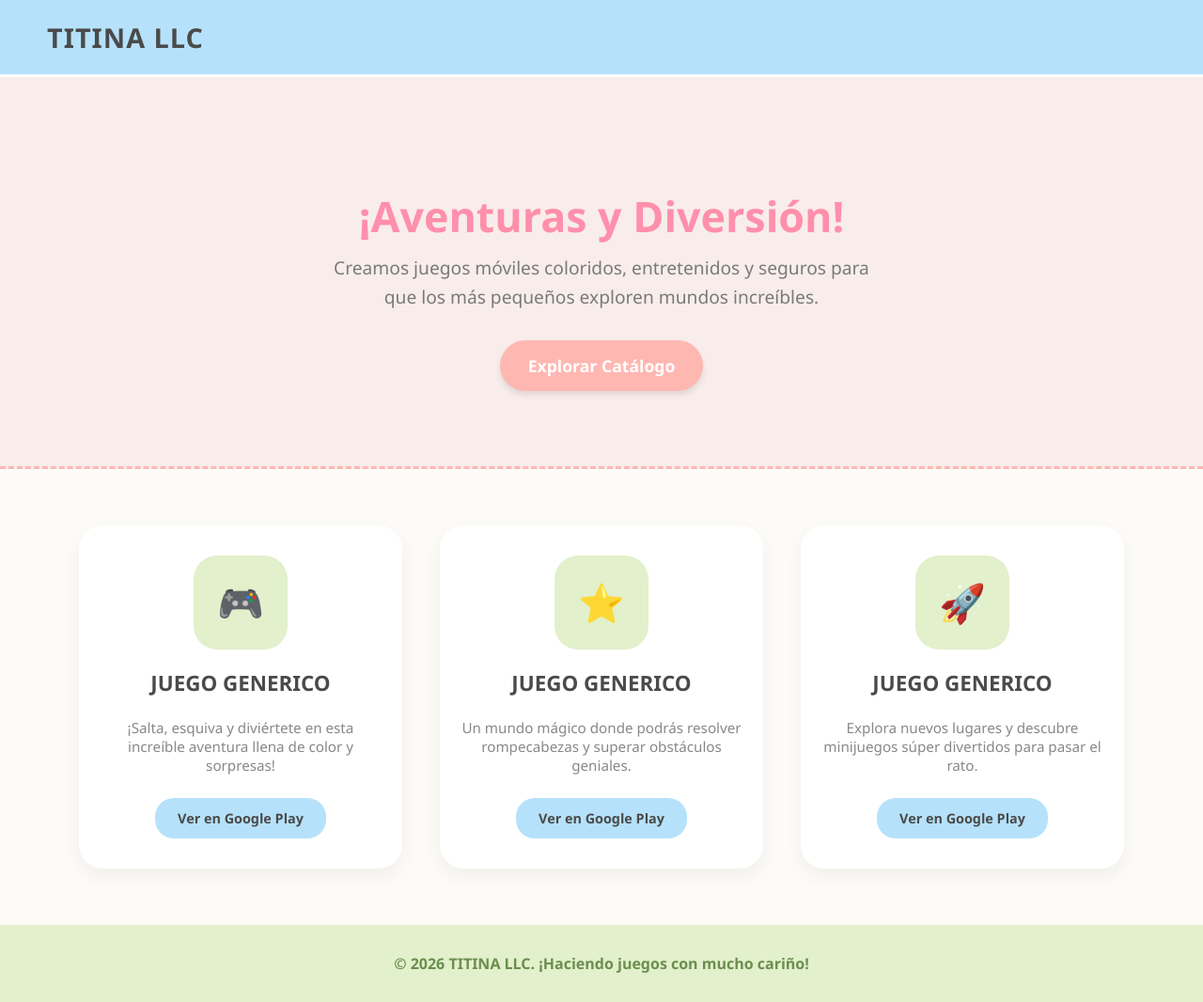
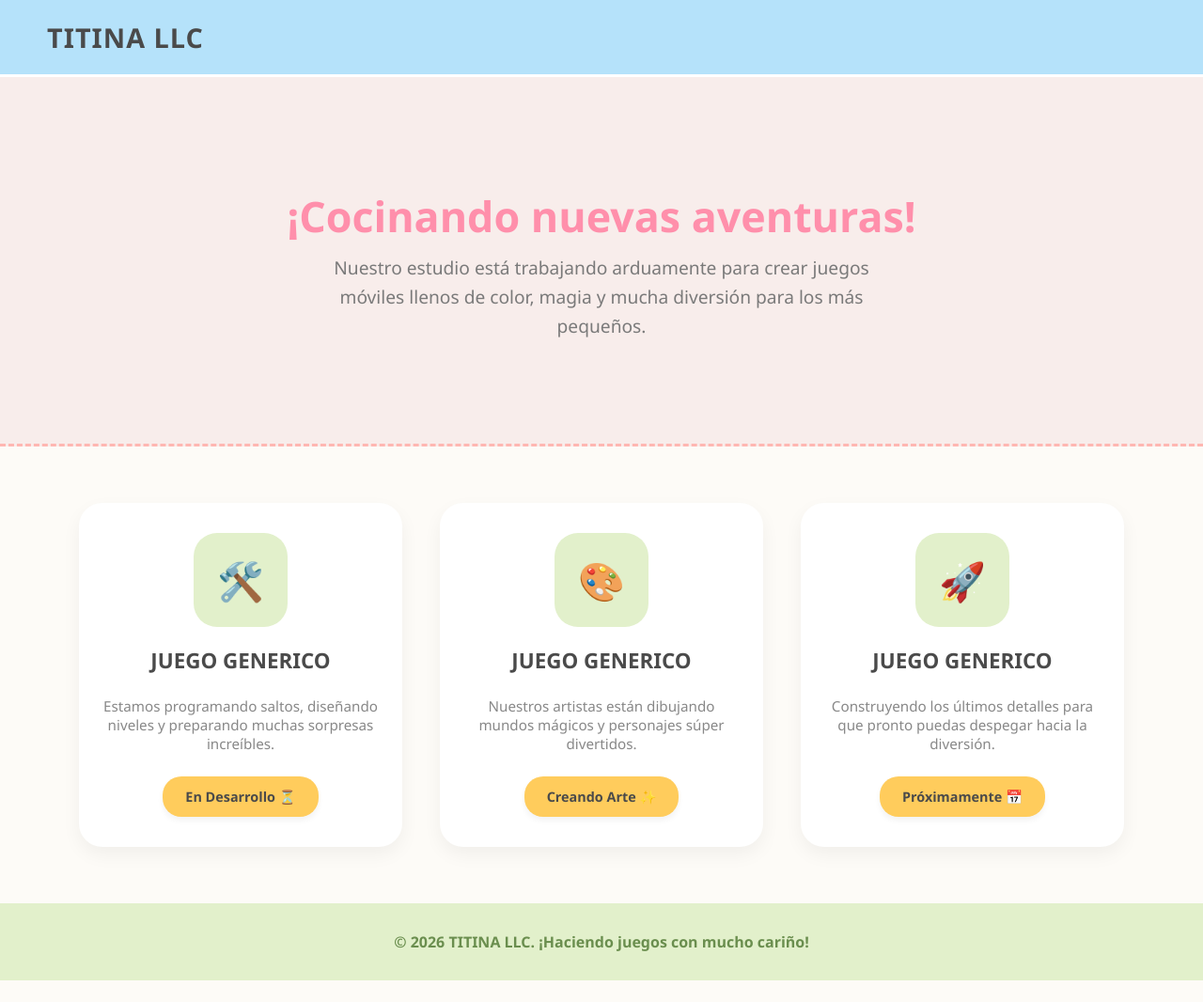
Before and after one commit to titinallc/titinallc.github.io, a plain HTML site: page index.html in a window 1280 px wide. Shown: the whole page at 94% size. After the commit the page ends 1043 px from the top, so only its background shows below. Drawn offline with Linux system fonts and the light colour scheme.

Commit message:
Update index.html

```diff
--- a/index.html
+++ b/index.html
@@ -3,7 +3,7 @@
 <head>
     <meta charset="UTF-8">
     <meta name="viewport" content="width=device-width, initial-scale=1.0">
-    <title>TITINA LLC | Juegos Divertidos</title>
+    <title>TITINA LLC | Juegos en Desarrollo</title>
     <style>
         /* Paleta de colores pastel */
         :root {
@@ -11,8 +11,8 @@
             --header-bg: #b5e2fa; /* Azul pastel */
             --text-color: #5c5c5c;
             --card-bg: #ffffff;
-            --btn-color: #ffb7b2; /* Rosa pastel */
-            --btn-hover: #ff9a93;
+            --btn-color: #ffcc5c; /* Amarillo pastel/mostaza suave para indicar "en progreso" */
+            --btn-hover: #ffb732;
             --footer-bg: #e2f0cb; /* Verde pastel */
         }
 
@@ -63,25 +63,6 @@
             max-width: 600px;
             margin: 0 auto 30px auto;
             line-height: 1.6;
-        }
-
-        .btn {
-            background-color: var(--btn-color);
-            color: #fff;
-            padding: 15px 30px;
-            text-decoration: none;
-            border-radius: 30px; /* Bordes muy redondeados para estilo infantil */
-            font-weight: bold;
-            font-size: 1.1rem;
-            transition: 0.3s;
-            display: inline-block;
-            box-shadow: 0 4px 6px rgba(0,0,0,0.1);
-        }
-
-        .btn:hover {
-            background-color: var(--btn-hover);
-            transform: translateY(-2px);
-            box-shadow: 0 6px 12px rgba(0,0,0,0.15);
         }
 
         /* Cuadrícula de Juegos */
@@ -136,20 +117,17 @@
             margin-bottom: 25px;
         }
 
-        .play-store-btn {
+        /* Botón de estado "En Desarrollo" */
+        .status-btn {
             display: inline-block;
-            background-color: #b5e2fa;
+            background-color: var(--btn-color);
             color: #4a4a4a;
             padding: 12px 24px;
-            text-decoration: none;
             border-radius: 20px;
             font-weight: bold;
             font-size: 0.9rem;
-            transition: 0.3s;
-        }
-
-        .play-store-btn:hover {
-            background-color: #90d4f8;
+            cursor: default; /* Cursor normal porque no es un enlace clickeable aún */
+            box-shadow: 0 4px 6px rgba(0,0,0,0.05);
         }
 
         /* Pie de página */
@@ -170,34 +148,33 @@
     </header>
 
     <section class="hero">
-        <h2>¡Aventuras y Diversión!</h2>
-        <p>Creamos juegos móviles coloridos, entretenidos y seguros para que los más pequeños exploren mundos increíbles.</p>
-        <a href="#games" class="btn">Explorar Catálogo</a>
+        <h2>¡Cocinando nuevas aventuras!</h2>
+        <p>Nuestro estudio está trabajando arduamente para crear juegos móviles llenos de color, magia y mucha diversión para los más pequeños.</p>
     </section>
 
     <section id="games" class="games-grid">
         <!-- Tarjeta Juego 1 -->
         <div class="game-card">
-            <div class="icon-placeholder">🎮</div>
+            <div class="icon-placeholder">🛠️</div>
             <h3>JUEGO GENERICO</h3>
-            <p>¡Salta, esquiva y diviértete en esta increíble aventura llena de color y sorpresas!</p>
-            <a href="#" class="play-store-btn">Ver en Google Play</a>
+            <p>Estamos programando saltos, diseñando niveles y preparando muchas sorpresas increíbles.</p>
+            <div class="status-btn">En Desarrollo ⏳</div>
         </div>
 
         <!-- Tarjeta Juego 2 -->
         <div class="game-card">
-            <div class="icon-placeholder">⭐</div>
+            <div class="icon-placeholder">🎨</div>
             <h3>JUEGO GENERICO</h3>
-            <p>Un mundo mágico donde podrás resolver rompecabezas y superar obstáculos geniales.</p>
-            <a href="#" class="play-store-btn">Ver en Google Play</a>
+            <p>Nuestros artistas están dibujando mundos mágicos y personajes súper divertidos.</p>
+            <div class="status-btn">Creando Arte ✨</div>
         </div>
 
         <!-- Tarjeta Juego 3 -->
         <div class="game-card">
             <div class="icon-placeholder">🚀</div>
             <h3>JUEGO GENERICO</h3>
-            <p>Explora nuevos lugares y descubre minijuegos súper divertidos para pasar el rato.</p>
-            <a href="#" class="play-store-btn">Ver en Google Play</a>
+            <p>Construyendo los últimos detalles para que pronto puedas despegar hacia la diversión.</p>
+            <div class="status-btn">Próximamente 📅</div>
         </div>
     </section>
 
```
